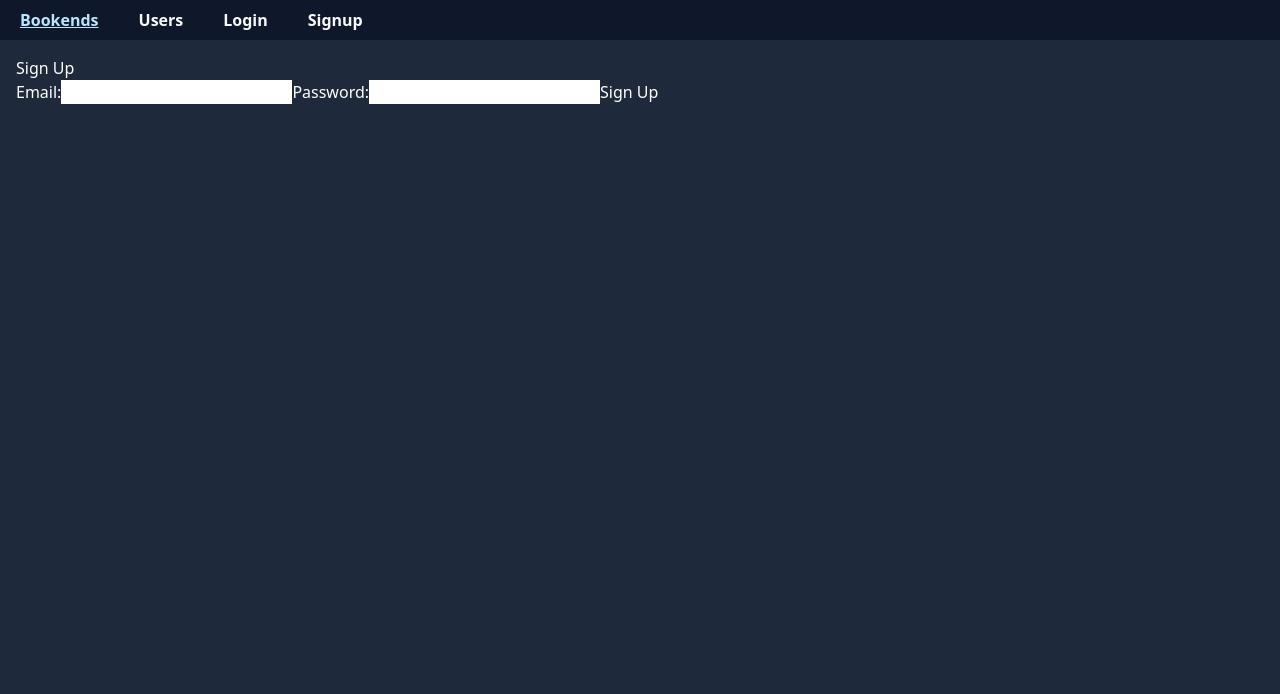
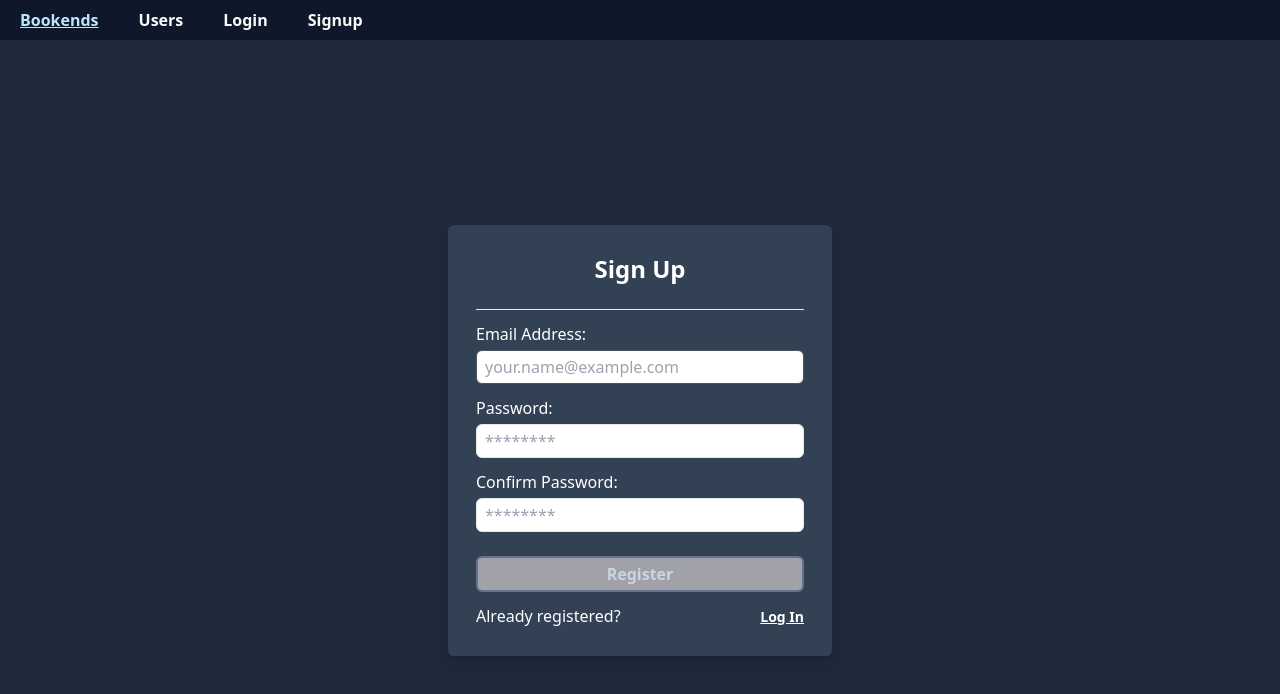
Before and after one commit to lexmaclellan/Bookends, a React (Vite) app in the folder client/: page /signup in a window 1280 px wide. Shown: the top 694 px of the page. Built offline with nearby package versions, Linux system fonts and the light colour scheme.

Commit message:
Form css, input validation, accessibility features

```diff
--- a/client/src/index.css
+++ b/client/src/index.css
@@ -6,3 +6,20 @@ body {
     background-color: rgb(30 41 59);
     color: white;
 }
+
+.hide {
+    display: none;
+}
+
+.instructions {
+    position: relative;
+}
+
+.offscreen {
+    position: absolute;
+    left: -9999px;
+}
+
+.auth-submit:disabled {
+    background-color: #a1a1aa;
+}
--- a/client/src/pages/Signup.jsx
+++ b/client/src/pages/Signup.jsx
@@ -1,36 +1,194 @@
-import { useState } from 'react'
+import { useEffect, useRef, useState } from 'react'
+import { Link } from 'react-router-dom'
+import { BsInfoCircle } from 'react-icons/bs'
+import { GiCheckMark } from 'react-icons/gi'
+
+const EMAIL_REGEX =
+/^(([^<>()\[\]\\.,;:\s@"]+(\.[^<>()\[\]\\.,;:\s@"]+)*)|(".+"))@((\[[0-9]{1,3}\.[0-9]{1,3}\.[0-9]{1,3}\.[0-9]{1,3}])|(([a-zA-Z\-0-9]+\.)+[a-zA-Z]{2,}))$/
+const PWD_REGEX = /^(?=.*[a-z])(?=.*[A-Z])(?=.*[0-9])(?=.*[!@#$%^&*]).{8,100}$/
 
 function Signup() {
+    const emailRef = useRef()
+    const errRef = useRef()
+
     const [email, setEmail] = useState('')
-    const [password, setPassword] = useState('')
+    const [validEmail, setValidEmail] = useState(false)
+    const [emailFocus, setEmailFocus] = useState(false)
 
+    const [pwd, setPwd] = useState('')
+    const [validPwd, setValidPwd] = useState(false)
+    const [pwdFocus, setPwdFocus] = useState(false)
+
+    const [matchPwd, setMatchPwd] = useState('')
+    const [validMatch, setValidMatch] = useState(false)
+    const [matchFocus, setMatchFocus] = useState(false)
+
+    const [errMsg, setErrMsg] = useState('')
+    const [success, setSuccess] = useState(false)
+
+    // Set focus to email input
+    useEffect(() => {
+        emailRef.current.focus()
+    }, [])
+
+    // Validate email
+    useEffect(() => {
+        const result = EMAIL_REGEX.test(email)
+        setValidEmail(result)
+    }, [email])
+
+    // Validate password
+    useEffect(() => {
+        const result = PWD_REGEX.test(pwd)
+        setValidPwd(result)
+
+        const match = pwd === matchPwd
+        setValidMatch(match)
+    }, [pwd, matchPwd])
+
+    // Clear error message when email or pwd states change
+    useEffect(() => {
+        setErrMsg('')
+    }, [email, pwd, matchPwd])
+
+    // Form submission
     const handleSubmit = async (e) => {
         e.preventDefault()
 
-        console.log(email, password)
+        const v1 = EMAIL_REGEX.test(email)
+        const v2 = PWD_REGEX.test(pwd)
+
+        if (!v1 || !v2) {
+            setErrMsg('Invalid entry')
+            return
+        }
+
+        setSuccess(true)
     }
 
     return (
-        <article className='p-4'>
+        <article className='p-4 flex justify-center items-center h-screen'>
+            <p ref={errRef} className={errMsg ? 'errmsg' : 'offscreen'} aria-live='assertive'>
+                {errMsg}
+            </p>
+            <section className='w-96 shadow-lg p-7 bg-slate-700 rounded-md'>
+                <h3 className='text-2xl block text-center font-semibold'>Sign Up</h3>
                 <form onSubmit={handleSubmit}>
-                <h3>Sign Up</h3>
-
-                <label>Email:</label>
+                    <hr className='mt-6' />
+                    <section className='mt-3'>
+                        <label htmlFor='email' className='text-base mb-1 flex'>
+                            <span>Email Address:</span>
+                            <span className={validEmail ? 'valid' : 'hide'}>
+                                <GiCheckMark className='text-2xl text-green-600 ml-2' />
+                            </span>
+                        </label>
                         <input
                             type='email'
+                            id='email'
+                            ref={emailRef}
+                            className='border w-full text-base px-2 py-1 focus:outline-none focus:ring-0 focus:border-gray-600 text-gray-950 rounded-md'
+                            placeholder='your.name@example.com'
+                            autoComplete='off'
                             onChange={(e) => setEmail(e.target.value)}
+                            aria-invalid={validEmail ? 'false' : 'true'}
+                            aria-describedby='emailnote'
+                            onFocus={() => setEmailFocus(true)}
+                            onBlur={() => setEmailFocus(false)}
                             value={email}
+                            required
                         />
+                        <p id='emailnote' className={emailFocus && email && !validEmail ? 'instructions flex' : 'offscreen'}>
+                            <span><BsInfoCircle className='text-2xl text-teal-200 hover:text-green-100 mr-2' /></span>
+                            <span>Must be a valid email address.</span>
+                        </p>
+                    </section>
 
-                <label>Password:</label>
+                    <section className='mt-3'>
+                        <label htmlFor='pwd' className='text-base mb-1 flex'>
+                            <span>Password:</span>
+                            <span className={validPwd ? 'valid' : 'hide'}>
+                                <GiCheckMark className='text-2xl text-green-600 ml-2' />
+                            </span>
+                        </label>
                         <input
                             type='password'
-                    onChange={(e) => setPassword(e.target.value)}
-                    value={password}
+                            id='pwd'
+                            className='border w-full text-base px-2 py-1 focus:outline-none focus:ring-0 focus:border-gray-600 text-gray-950 rounded-md'
+                            placeholder='********'
+                            onChange={(e) => setPwd(e.target.value)}
+                            aria-invalid={validPwd ? 'false' : 'true'}
+                            aria-describedby='pwdnote'
+                            onFocus={() => setPwdFocus(true)}
+                            onBlur={() => setPwdFocus(false)}
+                            value={pwd}
+                            required
                         />
+                        <p id='pwdnote' className={pwdFocus && !validPwd ? 'instructions flex' : 'offscreen'}>
+                            <span><BsInfoCircle className='text-2xl text-teal-200 hover:text-green-100 mr-2' /></span>
+                            <span>
+                                8 to 100 characters.<br />
+                                Must include uppercase and lowercase letters, a number and a special character.<br />
+                                Allowed special characters:&nbsp;
+                                    <span aria-label='exclamation mark'>!</span>
+                                    <span aria-label='at symbol'>@</span>
+                                    <span aria-label='hashtag'>#</span>
+                                    <span aria-label='dollar sign'>$</span>
+                                    <span aria-label='percent'>%</span>
+                                    <span aria-label='caret'>^</span>
+                                    <span aria-label='ampersand'>&</span>
+                                    <span aria-label='asterisk'>*</span>
+                            </span>
+                        </p>
+                    </section>
 
-                <button>Sign Up</button>
+                    <section className='mt-3'>
+                        <label htmlFor='confirm_pwd' className='text-base mb-1 flex'>
+                            <span>Confirm Password:</span>
+                            <span className={validMatch && matchPwd ? 'valid' : 'hide'}>
+                                <GiCheckMark className='text-2xl text-green-600 ml-2' />
+                            </span>
+                        </label>
+                        <input
+                            type='password'
+                            id='confirm_pwd'
+                            className='border w-full text-base px-2 py-1 focus:outline-none focus:ring-0 focus:border-gray-600 text-gray-950 rounded-md'
+                            placeholder='********'
+                            onChange={(e) => setMatchPwd(e.target.value)}
+                            aria-invalid={validMatch ? 'false' : 'true'}
+                            aria-describedby='confirmnote'
+                            onFocus={() => setMatchFocus(true)}
+                            onBlur={() => setMatchFocus(false)}
+                            value={matchPwd}
+                            required
+                        />
+                        <p id='confirmnote' className={matchFocus && !validMatch ? 'instructions flex' : 'offscreen'}>
+                            <span><BsInfoCircle className='text-2xl text-teal-200 hover:text-green-100 mr-2' /></span>
+                            <span>Must match the first password field.</span>
+                        </p>
+                    </section>
+
+                    <button
+                        className='mt-6 py-1 w-full bg-gray-800 text-slate-300 border-2 border-slate-500 font-semibold rounded-md auth-submit'
+                        disabled={!validEmail || !validPwd || !validMatch ? true : false}
+                    >
+                        Register
+                    </button>
                 </form>
+                <section className='mt-1 flex justify-between items-center'>
+                    <span>
+                        <p className='mt-2 text-base'>
+                            Already registered?
+                        </p>
+                    </span>
+                    <span>
+                        <p className='mt-2 text-base'>
+                            <Link to='/login' className='text-sm text- font-semibold underline hover:no-underline'>
+                                Log In
+                            </Link>
+                        </p>
+                    </span>
+                </section>
+            </section>
         </article>
     )
 }
```
Lines whose indentation alone changed are shown as unchanged.
